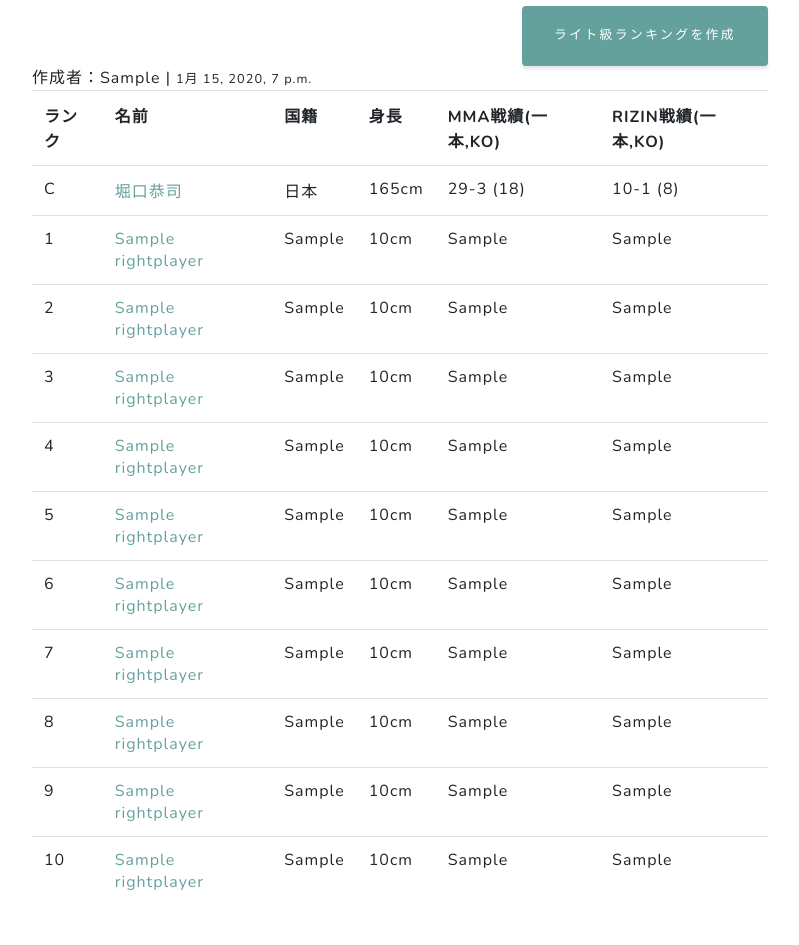
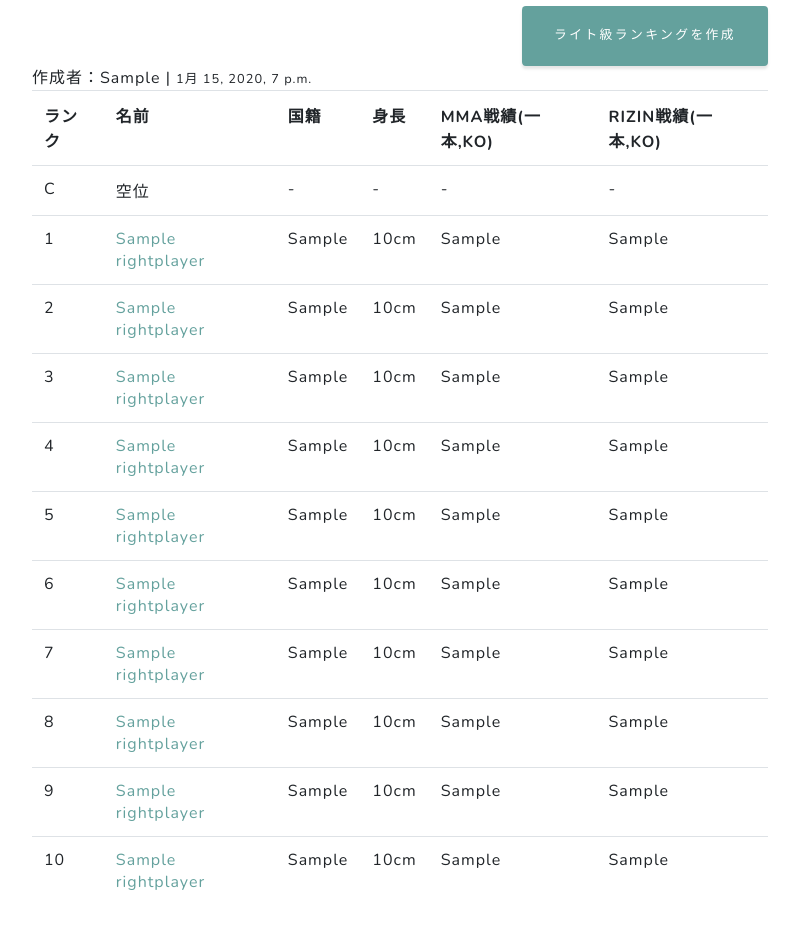
Before and after one commit to kaito0928/rizin_rank, a Django app: page /rightrank_list/ in a window 1280 px wide. Shown: the part 88-1033 px from the top of the page, without its empty margins (240-1039 px from the left). Run offline with Django 3.2, Linux system fonts and the light colour scheme; tables that the repository leaves empty hold one stand-in row (Sample ...); some libraries are stand-ins or nearby versions.

Commit message:
del:rightrank_list.Champion

```diff
--- a/rizin_app/templates/rightrank_list.html
+++ b/rizin_app/templates/rightrank_list.html
@@ -27,7 +27,7 @@
                             <th>ランク</th> <th>名前</th> <th>国籍</th> <th>身長</th> <th>MMA戦績(一本,KO)</th> <th>RIZIN戦績(一本,KO)</th>
                         </tr>
                         <tr>
-                            <td>C</td> <td><a rel="noopener noreferrer" target="_blank" href="https://jp.rizinff.com/_tags/堀口恭司">堀口恭司</a></td> <td>日本</td> <td>165cm</td> <td>29-3 (18)</td> <td>10-1 (8)</td>
+                            <td>C</td> <td>空位</td> <td>-</td> <td>-</td> <td>-</td> <td>-</td>
                         </tr>
                         <tr>
                             <td>1</td> <td><a rel="noopener noreferrer" target="_blank" href="https://jp.rizinff.com/_tags/{{ bantamrank.one.name }}">{{rightrank.one.name}}</a></td> <td>{{ rightrank.one.nationality }}</td> <td>{{ rightrank.one.height }}cm</td> <td>{{ rightrank.one.mma_record }}</td> <td>{{ rightrank.one.rizin_record }}</td>
```
Also changed, not shown: media/seiichiro_ito_dZLZiX6.jpg (added).
